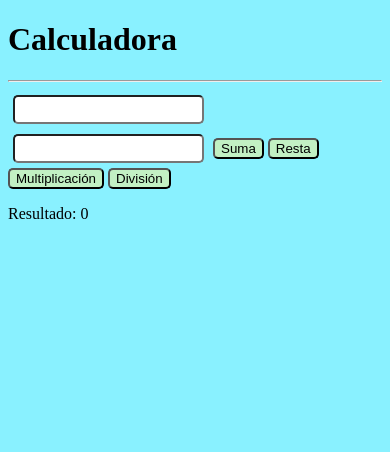
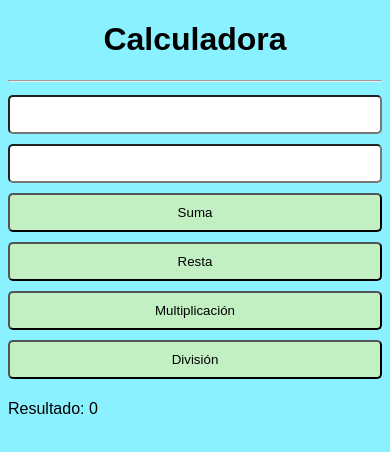
Before and after one commit to BaudraccoA/Ejercicio-2-clase-2, a plain HTML site: page index.html in a window 390 px wide. Drawn offline with Linux system fonts and the light colour scheme.

Commit message:
se agrega CSS para hacer pagina responsive

```diff
--- a/style.css
+++ b/style.css
@@ -1,14 +1,35 @@
+h1{
+    text-align: center;
+}
+
 body{
     background-color: rgba(127, 240, 255, 0.922);
+    font-family: Arial, sans-serif;
 }
 
+.container {
+    max-width: 740px;
+    margin: 0 auto;
+}
 input {
-    margin: 5px;
-    padding: 5px;
+    width: 100%;
+    box-sizing: border-box;
+    margin: 5px 0;
+    padding: 10px;
     border-radius: 5px;
 }
 
 button {
+    width: 20%;
     background-color: #c2f0c3;
     border-radius: 5px;
+    padding: 10px;
+    margin: 5px 0;
 }
+
+/* Media query para pantallas más pequeñas */
+@media (max-width: 600px) {
+    input, button {
+        width: 100%;
+    }
+}
```
Also changed, not shown: index.html (+0 -6 lines).
